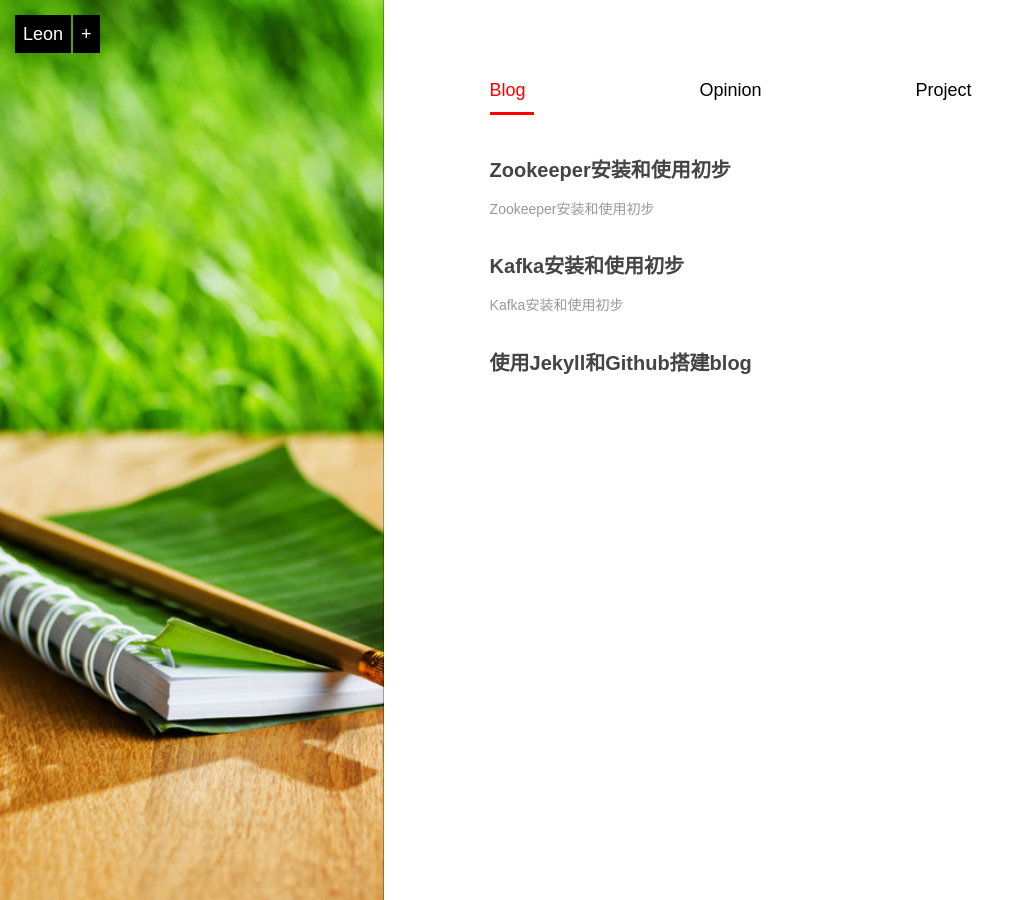
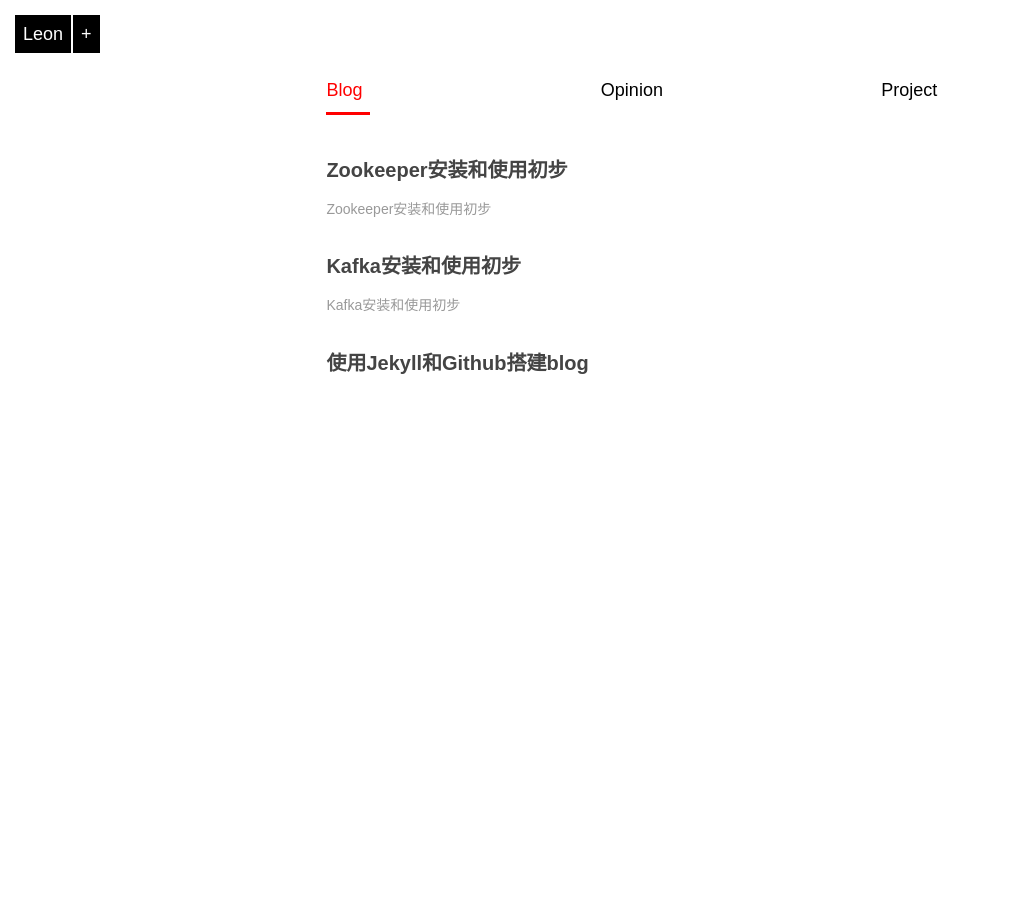
Before and after one commit to moreorless/moreorless.github.io, a Jekyll site: the page built from index.md, in a window 1280 px wide. Shown: the whole page, without its empty margins (0-1034 px from the left). Built offline with Jekyll 4.4.1, drawn with Linux system fonts in a browser that asks for light colours; Markdown is read by kramdown in place of the engine named in the settings.

Commit message:
修改样式

```diff
--- a/css/default.css
+++ b/css/default.css
@@ -84,15 +84,15 @@ pre ol{margin-left:25px;list-style-type:decimal;}
     background-position:50% 50%;
 }
 .blog .aside{
-    background-image:url(../images/background.jpg)
+    /*background-image:url(../images/background.jpg)*/
 }
 .opinion .aside{
-    background-image:url(../images/background.jpg)
+    /*background-image:url(../images/background.jpg)*/
 }
 .project .aside{
-    background-image:url(../images/background.jpg)
+    /*background-image:url(../images/background.jpg)*/
 }
-.index-content .section { margin-left:30%; padding-top:80px; padding-right:15%; ;}
+.index-content .section { margin-left:15%; padding-top:80px; padding-right:15%; ;}
 
 .index-content .artical-list { width:70%; margin:0 auto; }
 .index-content .artical-list li { margin-bottom:30px; }
--- a/index.md
+++ b/index.md
@@ -21,6 +21,6 @@ layout: home
         {% endfor %}
         </ul>
     </div>
-    <div class="aside">
-    </div>
+    <!--div class="aside">
+    </div-->
 </div>
```
